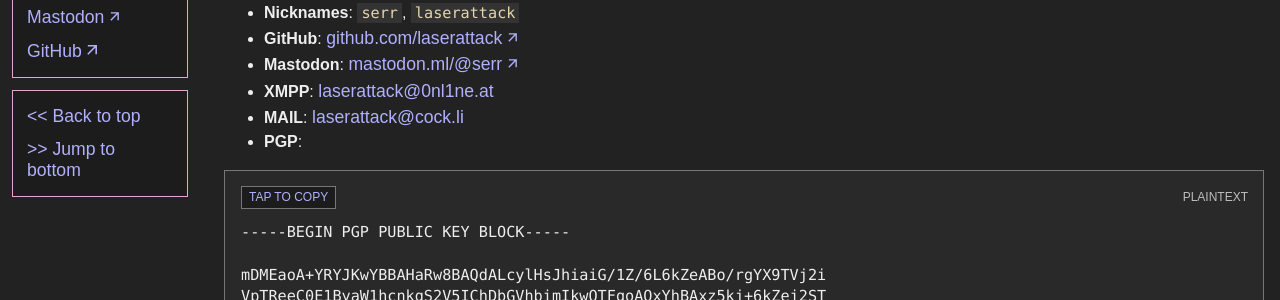
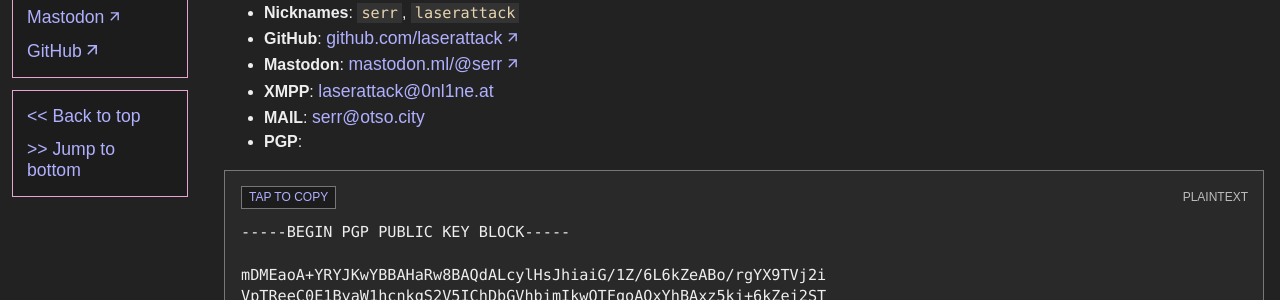
Before and after one commit to laserattack/laserattack.github.io, a Jekyll site: the page built from index.md, in a window 1280 px wide and 900 px high, scrolled down 675 px. Shown: the part 153-453 px from the top of the window. Built offline with Jekyll 4.4.1, drawn with Linux system fonts in a browser that asks for light colours.

Commit message:
update mail link

````diff
--- a/index.md
+++ b/index.md
@@ -25,7 +25,7 @@ overlord Bulovan
 - **GitHub**: [github.com/laserattack](https://github.com/laserattack)
 - **Mastodon**: [mastodon.ml/@serr](https://mastodon.ml/@serr)
 - **XMPP**: [laserattack@0nl1ne.at](xmpp:laserattack@0nl1ne.at)
-- **MAIL**: [laserattack@cock.li](mailto:laserattack@cock.li)
+- **MAIL**: [serr@otso.city](mailto:serr@otso.city)
 - **PGP**:
 
 ```
````
